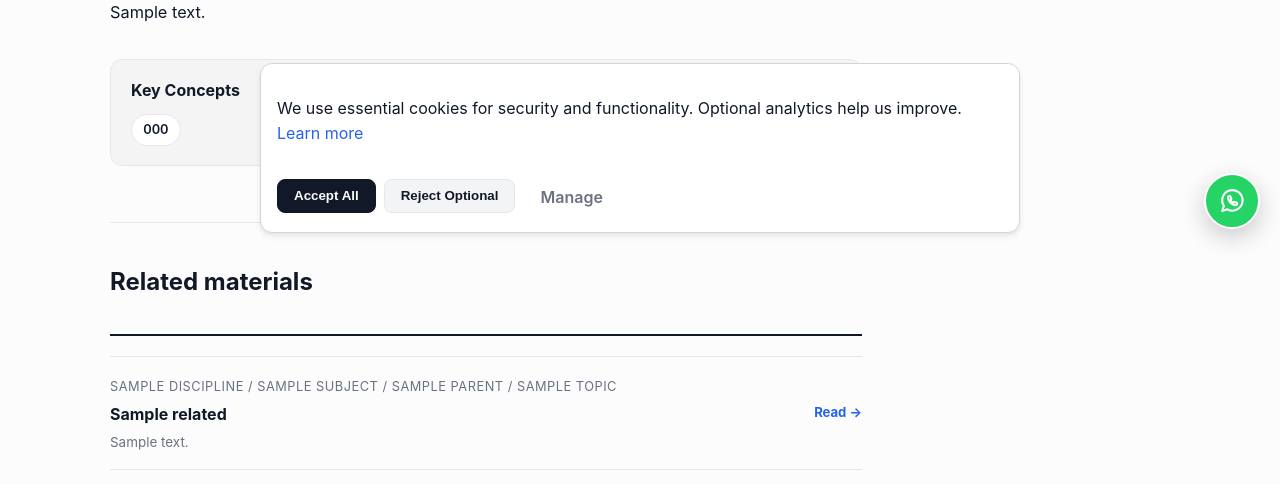
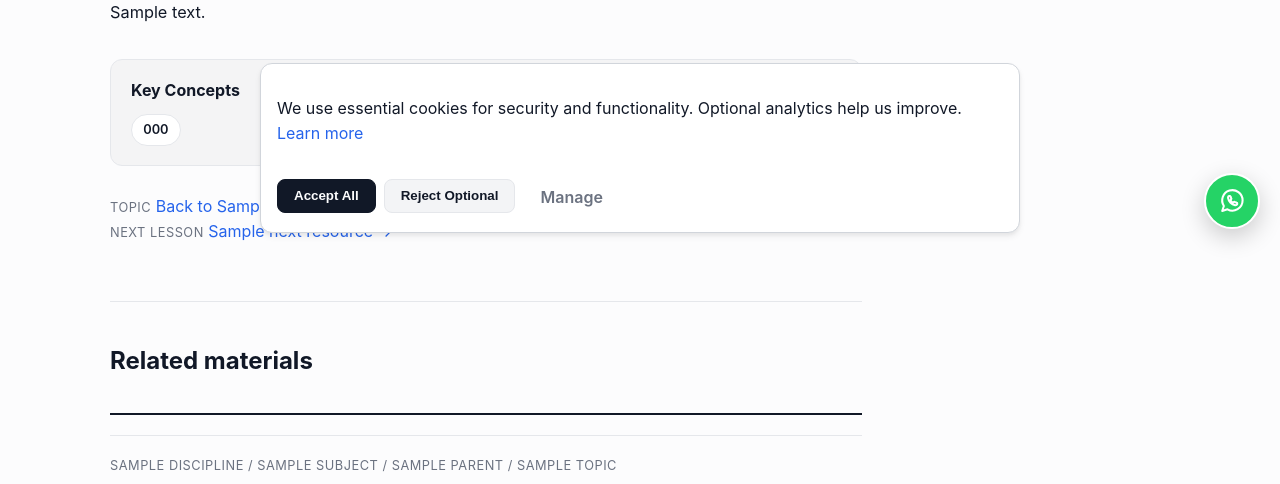
Before and after one commit to ssegirinyapius07-lab/pikestia-learning-hub, a Django app: template templates/learning/detail.html in a window 1280 px wide. Shown: the part 551-1035 px from the top of the page. Run offline with Django 4.2, Linux system fonts and the light colour scheme; the template is opened without the code that fills it: most values are stand-ins (such as "Sample title", 1, 10 or a date in 2020); parts of the project's set-up code (start-up, migrations or seed data) failed here and were passed over.

Commit message:
Add visible previous and next lesson controls

```diff
--- a/templates/learning/detail.html
+++ b/templates/learning/detail.html
@@ -53,6 +53,33 @@
         {% endif %}
       </article>
 
+      <nav class="lesson-sequence-nav" aria-label="Lesson sequence">
+        <div class="lesson-sequence-side">
+          {% if previous_resource %}
+          <span class="card-meta">Previous lesson</span>
+          <a href="/learn/{{ subject.slug }}/{{ topic.slug }}/{{ previous_resource.slug }}/">
+            <span aria-hidden="true">&larr;</span>
+            <span>{{ previous_resource.title }}</span>
+          </a>
+          {% else %}
+          <span class="card-meta">Topic</span>
+          <a href="/subjects/{{ subject.slug }}/{{ topic.slug }}/">Back to {{ topic.title }}</a>
+          {% endif %}
+        </div>
+        <div class="lesson-sequence-side lesson-sequence-next">
+          {% if next_resource %}
+          <span class="card-meta">Next lesson</span>
+          <a href="/learn/{{ subject.slug }}/{{ topic.slug }}/{{ next_resource.slug }}/">
+            <span>{{ next_resource.title }}</span>
+            <span aria-hidden="true">&rarr;</span>
+          </a>
+          {% else %}
+          <span class="card-meta">Topic complete</span>
+          <a href="/practice/{{ subject.slug }}/{{ topic.slug }}/">Practise this topic</a>
+          {% endif %}
+        </div>
+      </nav>
+
       {% if related %}
       <section class="related-reading" aria-label="Related learning materials">
         <div class="section-header">
```
